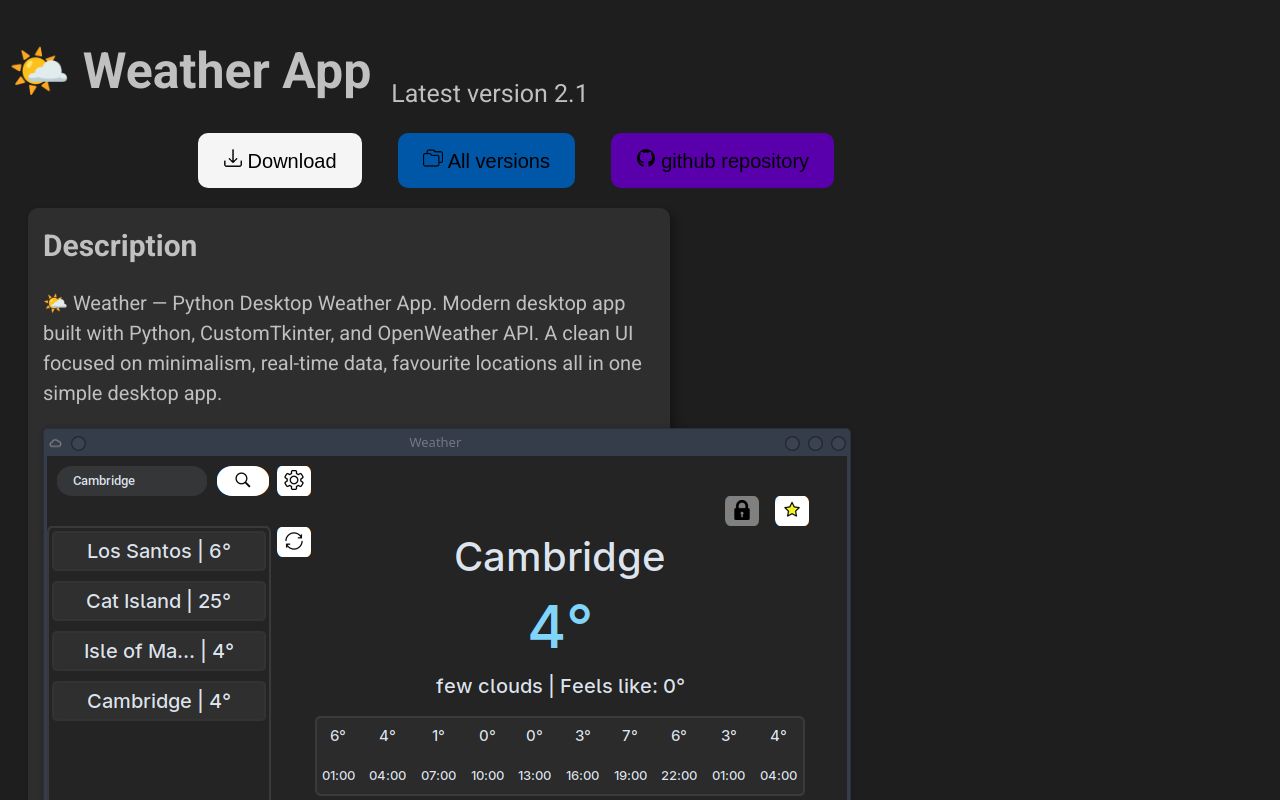
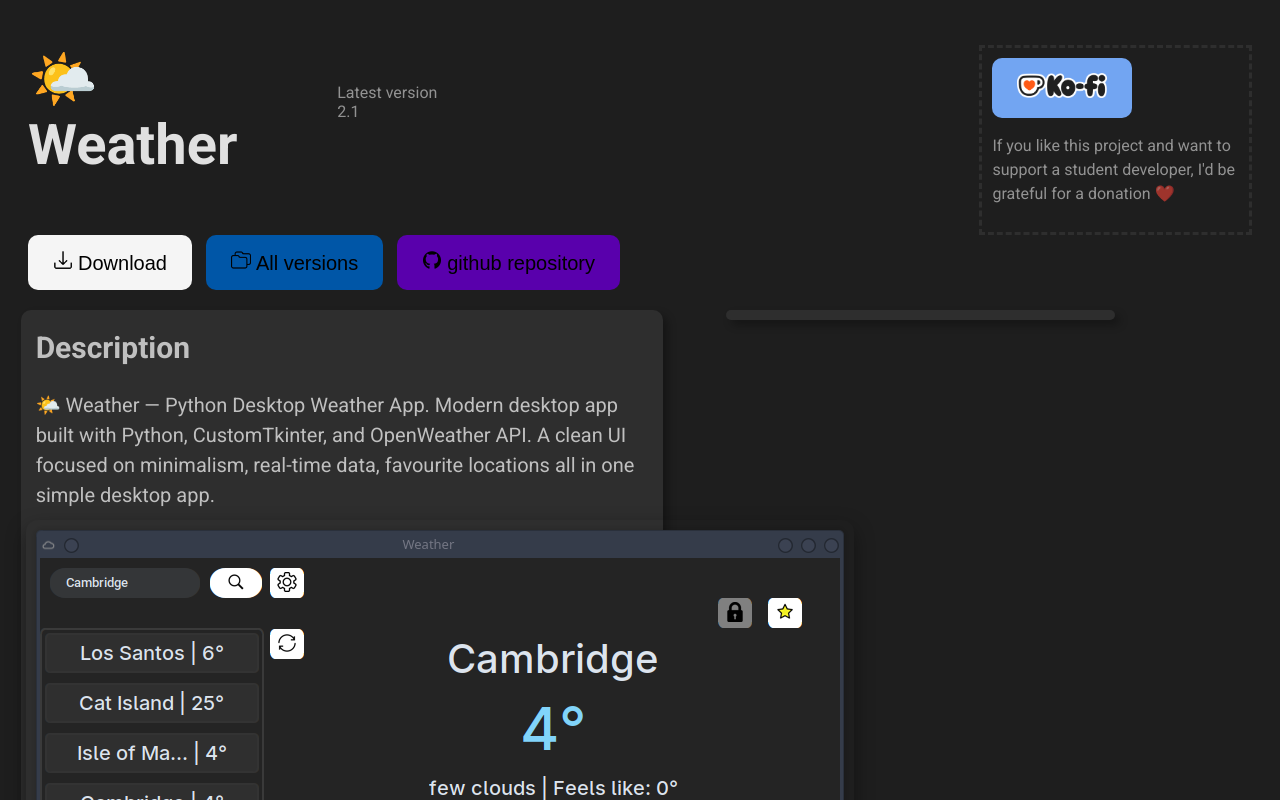
Before and after one commit to Ziggx5/weather-app, a plain HTML site: page docs/index.html in a window 1280 px wide. Shown: the top 800 px of the page. Drawn offline with Linux system fonts and the light colour scheme.

Commit message:
Updated webpage, better UI, some more containers

```diff
--- a/docs/index.html
+++ b/docs/index.html
@@ -2,24 +2,32 @@
 <html lang="en">
 <head>
     <meta charset="UTF-8">
-    <title>Weather App</title>
+    <meta name = "description" content= "Modern Python desktop weather app built with CustomTkinter and OpenWeather API. Download clean, minimal weather application for Windows and Linux">
+    <title>Weather App - Python Desktop Weather Application</title>
     <link rel="icon" type="image/x-icon" href="images/weather_icon.ico">
     <link rel = "stylesheet" href = "style.css">
     <link href="https://fonts.googleapis.com/css2?family=Roboto:wght@400;500;700&display=swap" rel="stylesheet">
 </head>
 <body>
 
-    <div class = "header">
-        <h1>🌤️ Weather App</h1>
+    <header class = "header">
+        <h1>🌤️ Weather</h1>
         <p>Latest version 2.1</p>
+        <div class = "donate_container">
+            <a href = "https://ko-fi.com/ziggx5"><button class = "Kofi_donate_button"><img src = "images/kofi_logo.png" alt = "Kofi logo"></button></a>
+            <p>If you like this project and want to support a student developer, I'd be grateful for a donation ❤️</p>
         </div>
+        <div class = "contacts_container">
+
+        </div>
+    </header>
 
     <div class = "download_button_section">
-        <button class = "download_button"><img src = "images/download.png" alt = "Download button"><a href="files/Weather.2.1.zip">Download</a></button>
+        <a href = "files/Weather.2.1.zip"><button class ="download_button"><img src = "images/download.png" alt = "Download button">Download</button></a>
         <button class = "all_downloads_button"><img src = "images/all_files.png" alt = "All files button">All versions</button>
-        <button class = "github_button"><img src = "images/github_logo.png" alt = "github button"><a href="https://github.com/Ziggx5/weather-app">github repository</a></button>
+        <a href = "https://github.com/Ziggx5/weather-app"><button class = "github_button"><img src = "images/github_logo.png" alt = "github button">github repository</button></a>
     </div>
-
+    <div class="container">
         <div class = "description">
             <h2>Description</h2>
             <p>🌤️ Weather — Python Desktop Weather App. Modern desktop app built with Python, CustomTkinter, and OpenWeather API. A clean UI focused on minimalism, real-time data, favourite locations all in one simple desktop app.</p>
@@ -38,6 +46,10 @@
             <h2>After installation</h2>
             <p>In app, open settings and paste your API (Can be obtained from <a href="https://openweathermap.org">here</a>)</p>
         </div>
+        <div class = "downloads">
+
+        </div>
+    </div>
 
 </body>
 </html>
--- a/docs/style.css
+++ b/docs/style.css
@@ -10,15 +10,22 @@ a {
 
 .header {
     display: flex;
-    align-items: flex-end;
+    align-items: baseline;
     gap: 20px;
-    color: #c0c0c0;
-    font-size: 25px;
+    color: #e0e0e0;
+    font-size: 28px;
+    margin-left: 20px;
+}
+
+.header p {
+    font-size: 16px;
+    opacity: 0.6;
 }
 
 .download_button_section {
     padding-bottom: 20px;
-    margin-left: 15%;
+    width: 50%;
+    margin-left: 20px;
 }
 
 .download_button_section img {
@@ -28,7 +35,7 @@ a {
 }
 
 .download_button_section button {
-    margin-right: 3%;
+    margin-right: 10px;
 }
 
 .download_button {
@@ -71,7 +78,7 @@ a {
 .description {
     color: #c0c0c0;
     font-size: 20px;
-    margin-left: 20px;
+    margin-left: 1%;
     padding: 5px;
     border-radius: 10px;
     background-color: #2e2e2e;
@@ -94,3 +101,49 @@ a {
 .description ul {
     margin: 0px;
 }
+
+.description img {
+    border-radius: 12px;
+    box-shadow: 0 8px 20px rgba(0,0,0,0.4);
+}
+
+.downloads {
+    color: #c0c0c0;
+    font-size: 20px;
+    padding: 5px;
+    border-radius: 10px;
+    background-color: #2e2e2e;
+    box-shadow: 5px 5px 8px rgba(0, 0, 0, 0.3);
+    line-height: 1.5;
+    margin-left: 5%;
+    width: 30%;
+    height: 50%;
+    margin-right: 1%;
+}
+
+.container {
+    display: flex;
+}
+
+.donate_container {
+    margin-left: 40%;
+    width: 250px;
+    line-height: 1.5;
+    border-style: dashed;
+    border-color: #2e2e2e;
+    padding: 10px;
+}
+
+.Kofi_donate_button {
+    padding: 15px 25px;
+    border-radius: 10px;
+    font-size: 20px;
+    background-color: #72A5F2;
+    color: black;
+    border-style: none;
+    cursor:  pointer;
+}
+
+.Kofi_donate_button img {
+    width: 90px;
+}
```
Also changed, not shown: docs/images/kofi_logo.png (added). Lines whose indentation alone changed are shown as unchanged.
